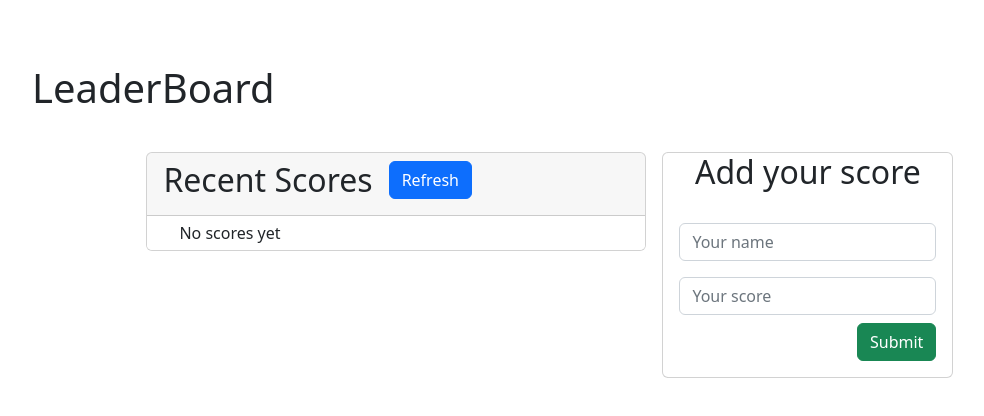
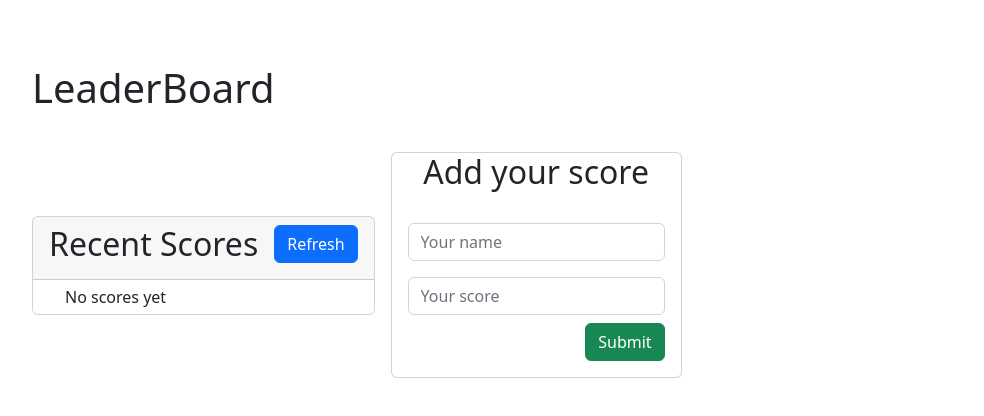
Before and after one commit to ZewdieMc/leaderboard, a website built with webpack: page src/index.html in a window 1280 px wide. Shown: the whole page, without its empty margins (96-1080 px from the left). Built offline with nearby package versions, Linux system fonts and the light colour scheme; no server answers.

Commit message:
Remove bootstrap class 'container' form the wrapper div

```diff
--- a/src/index.html
+++ b/src/index.html
@@ -11,9 +11,9 @@
 </head>
 
 <body>
-  <h1>LeaderBoard</h1>
-  <div class="container d-flex gap-3 text-center">
-    <div class="card g-col-9 w-50">
+  <h1 class=''>LeaderBoard</h1>
+  <div class="d-flex flex-wrap gap-3 align-items-center">
+    <div class="card flex-fill">
       <div id="score-title" class="card-header">
         <h2>Recent Scores</h2>
         <button id='refresh-scores'class="btn btn-primary">Refresh</button>
@@ -22,7 +22,7 @@
         <li class="list-group-item">No scores yet</li>
       </ul>
     </div>
-    <div class="card align-self-start g-col-3 text-center">
+    <div class="card align-self-start flex-fill text-center">
       <h2>Add your score</h2>
       <form class='card-body'id="form">
         <label for="name"></label>
```
